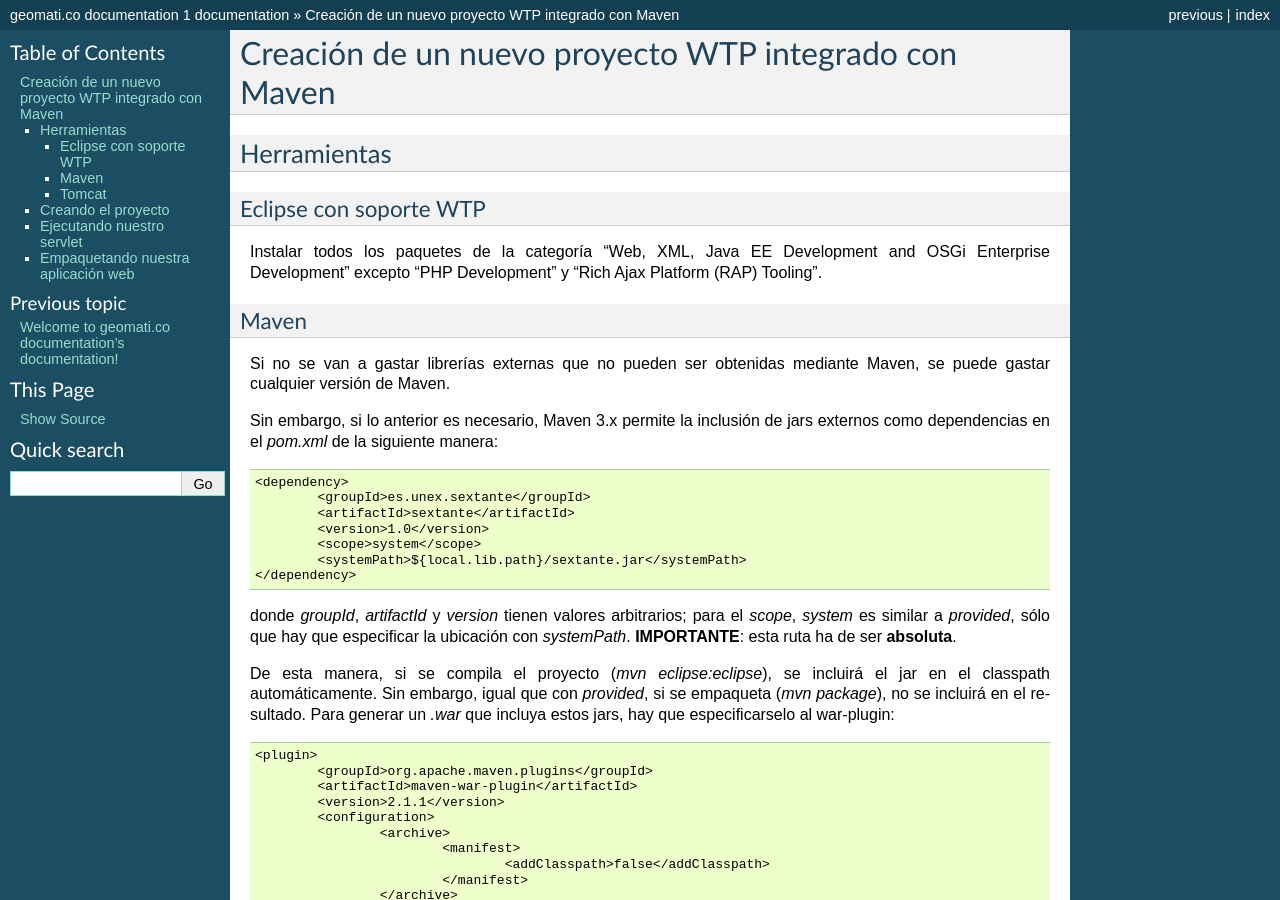
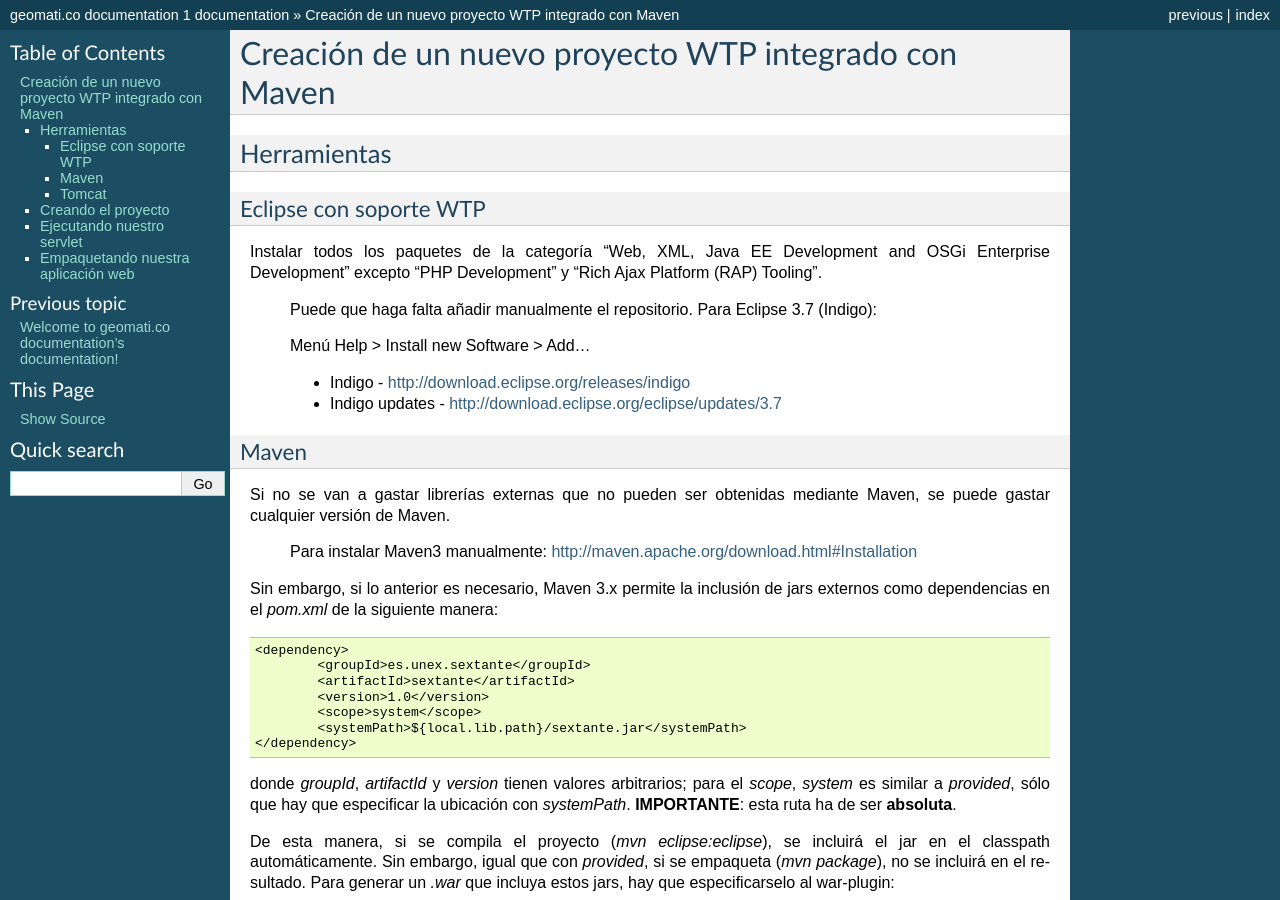
Before and after one commit to geomatico/documentation, a Sphinx documentation site: the page built from source/maven_wtp.rst, in a window 1280 px wide and 900 px high. Built offline with Sphinx 7.4.7, drawn with Linux system fonts in a browser that asks for light colours.

Commit message:
eclipse & maven download urls

```diff
--- a/source/maven_wtp.rst
+++ b/source/maven_wtp.rst
@@ -11,10 +11,27 @@
 and OSGi Enterprise Development" excepto "PHP Development" y "Rich Ajax
 Platform (RAP) Tooling”.
 
+.. highlights::
+
+   Puede que haga falta  añadir manualmente el repositorio.
+   Para Eclipse 3.7 (Indigo):
+
+   Menú Help > Install new Software > Add...
+
+   * Indigo - http://download.eclipse.org/releases/indigo
+   * Indigo updates - http://download.eclipse.org/eclipse/updates/3.7
+
+
 Maven
 ^^^^^
 Si no se van a gastar librerías externas que no pueden ser obtenidas mediante
 Maven, se puede gastar cualquier versión de Maven.
+
+.. highlights::
+
+   Para instalar Maven3 manualmente:
+   http://maven.apache.org/download.html#Installation
+
 
 Sin embargo, si lo anterior es necesario, Maven 3.x permite la inclusión de
 jars externos como dependencias en el *pom.xml* de la siguiente manera::
```
